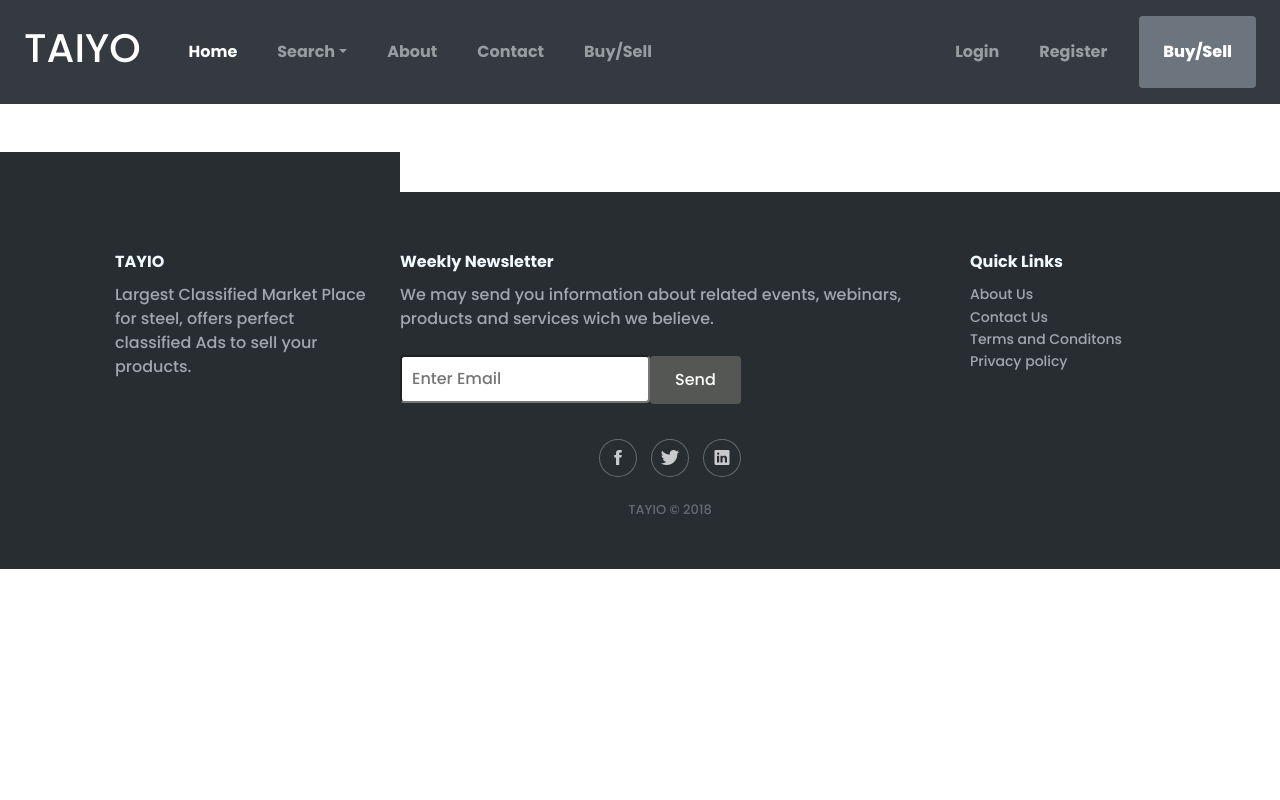
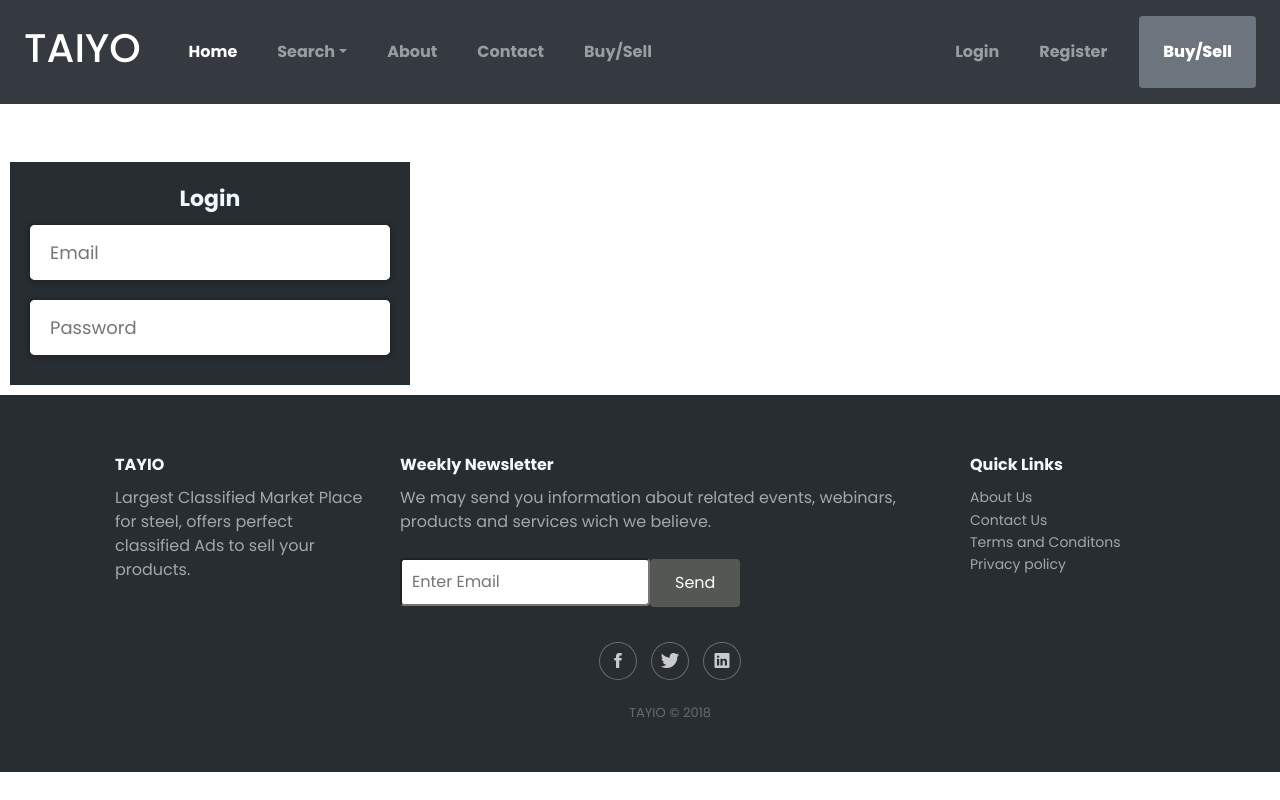
Before and after one commit to triangular-opensource/Taiyo-Front, a React (Create React App) app: page / in a window 1280 px wide. Built offline with nearby package versions, Linux system fonts and the light colour scheme.

Commit message:
CustomInput Login Ready

```diff
--- a/src/components/CustomContainer/CustomContainer.css
+++ b/src/components/CustomContainer/CustomContainer.css
@@ -8,4 +8,5 @@
     align-items: center;
     justify-content: center;
     flex-direction: column;
+    margin: 10px;
   }
--- a/src/components/CustomContainer/CustomContainer.js
+++ b/src/components/CustomContainer/CustomContainer.js
@@ -1,8 +1,17 @@
 import React from 'react'
+import CustomInput from '../CustomInputField/CustomInput';
+import CustomText from '../CustomText/CustomText';
 import './CustomContainer.css';
 function CustomContainer() {
     return (
         <div className = 'custom-container'>
+
+            <CustomText name="Login"/>
+            <CustomInput placeholder='Email'/>
+
+            <CustomInput placeholder='Password'/>
+
+
         </div>
     )
 }
--- /dev/null
+++ b/src/components/CustomInputField/CustomInput.css
@@ -0,0 +1,49 @@
+@import url('https://fonts.googleapis.com/css2?family=Poppins:wght@200;300;400;500;600;700&display=swap');
+
+
+::selection{
+  color: #fff;
+  background: #664AFF;
+}
+
+.wrapper{
+  max-width: 450px;
+  margin: 10px 0px 10px 0px;
+}
+
+.wrapper .search-input{
+  background: #fff;
+  width: 100%;
+  border-radius: 5px;
+  position: relative;
+  box-shadow: 0px 1px 5px 3px rgba(0,0,0,0.12);
+}
+
+.search-input input{
+  height: 55px;
+  width: 100%;
+  outline: none;
+  border: none;
+  border-radius: 5px;
+  padding: 0 60px 0 20px;
+  font-size: 18px;
+  box-shadow: 0px 1px 5px rgba(0,0,0,0.1);
+}
+
+.search-input.active input{
+  border-radius: 5px 5px 0 0;
+}
+
+
+.search-input .icon{
+  position: absolute;
+  right: 0px;
+  top: 0px;
+  height: 55px;
+  width: 55px;
+  text-align: center;
+  line-height: 55px;
+  font-size: 20px;
+  color: #644bff;
+  cursor: pointer;
+}
--- /dev/null
+++ b/src/components/CustomInputField/CustomInput.js
@@ -0,0 +1,18 @@
+import React from 'react'
+import './CustomInput.css'
+function CustomInput(props){
+    return (
+    <div class="wrapper">
+      <div class="search-input">
+        <a href="" target="_blank" hidden></a>
+        <input type="text" placeholder={props.placeholder}/>
+        {/* <div class="autocom-box">
+          <!-- here list are inserted from javascript -->
+        </div> */}
+        <div class="icon"><i class="fas fa-search"></i></div>
+      </div>
+    </div>
+    )
+}
+
+export default CustomInput
--- a/src/components/CustomText/CustomText.js
+++ b/src/components/CustomText/CustomText.js
@@ -1,9 +1,13 @@
 import React from 'react'
 
 function CustomText(props) {
+
     return (
-            <div>
-                {props.keyword}
+            <div style={{
+                fontSize:22,
+                fontWeight:'bold'
+            }}>
+                {props.name}
             </div>
     )
 }
```
Also changed, not shown: src/components/CustomText/CustomText.css (deleted).
